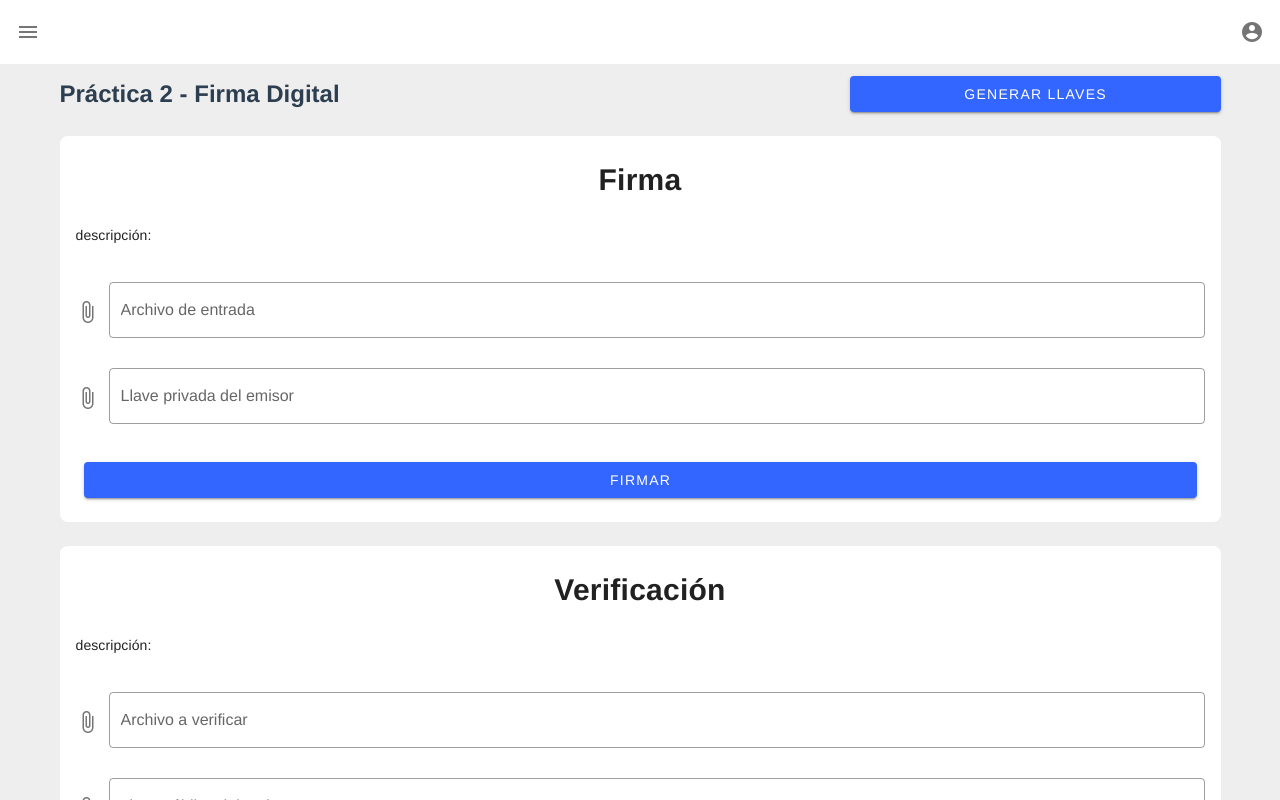
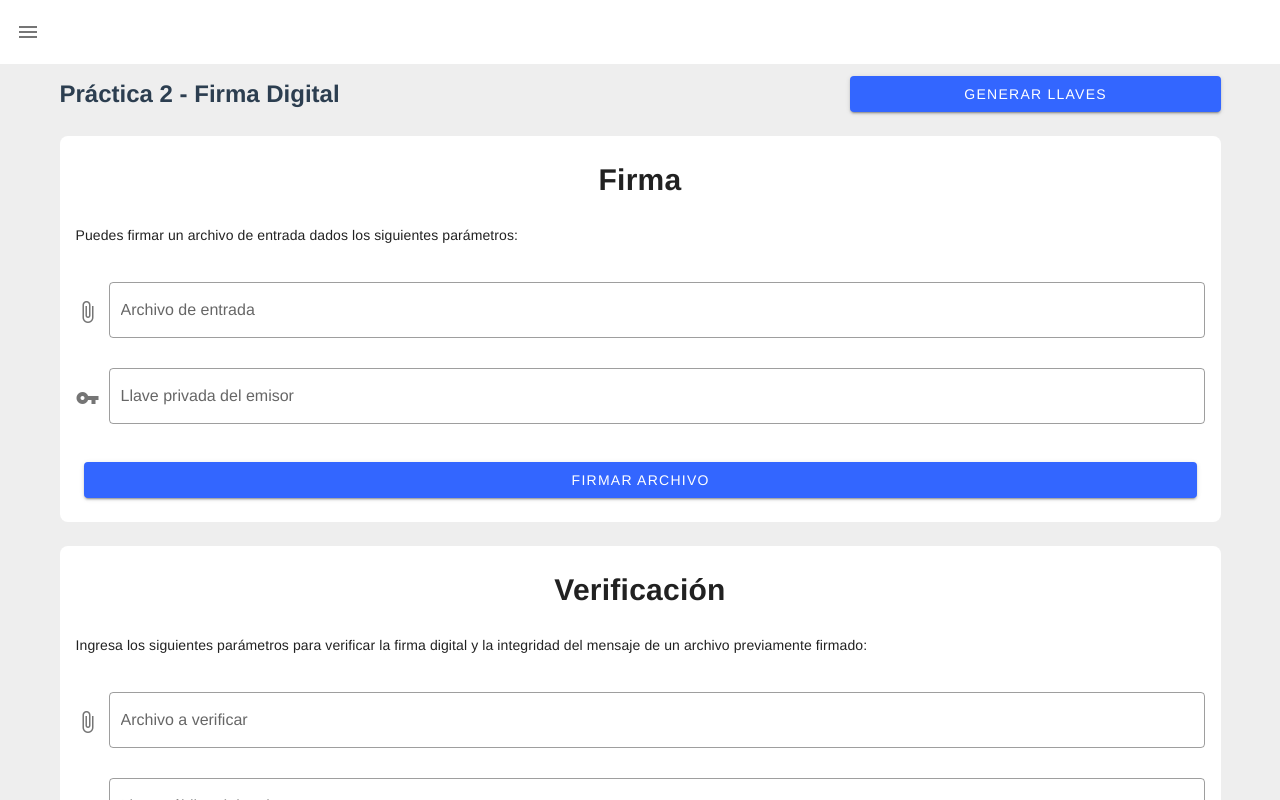
Before and after one commit to CalebBolanos/practicas-cryptography, a Vue app: page /practicas/practica2 in a window 1280 px wide. Shown: the top 800 px of the page. Built offline with nearby package versions, Linux system fonts and the light colour scheme.

Commit message:
snackbar y UI completa

```diff
--- a/src/views/Practicas.vue
+++ b/src/views/Practicas.vue
@@ -31,21 +31,6 @@
 
       <v-spacer></v-spacer>
 
-      <v-menu left bottom>
-        <template v-slot:activator="{ on, attrs }">
-          <v-btn icon v-bind="attrs" v-on="on">
-            <v-avatar size="36">
-              <v-icon dark>mdi-account-circle</v-icon>
-            </v-avatar>
-          </v-btn>
-        </template>
-
-        <v-list>
-          <v-list-item>
-            <v-list-item-title>Cerrar Sesion</v-list-item-title>
-          </v-list-item>
-        </v-list>
-      </v-menu>
     </v-app-bar>
 
     <!-- Sizes your content based upon application components -->
--- a/src/views/practicas/Practica2.vue
+++ b/src/views/practicas/Practica2.vue
@@ -24,8 +24,7 @@
               <span class="text-h5">Generar llaves</span>
             </v-card-title>
             <v-card-text>
-              Puedes descargar las llaves generadas dando clic al botón de
-              guardar
+              Puedes descargar las llaves generadas dando clic a sus respectivos botones
             </v-card-text>
             <v-card-text>
               <v-container>
@@ -95,7 +94,7 @@
             <h2 class="text-2xl font-weight-semibold">Firma</h2>
           </v-card-title>
           <v-card-text>
-            <p class="text--primary mb-1">descripción:</p>
+            <p class="text--primary mb-1">Puedes firmar un archivo de entrada dados los siguientes parámetros:</p>
           </v-card-text>
           <v-form
             ref="formFirma"
@@ -115,6 +114,7 @@
               <v-file-input
                 label="Llave privada del emisor"
                 outlined
+                prepend-icon="mdi-key"
                 accept=".txt"
                 @change="leerLlavePrivada"
                 :rules="reglasArchivo"
@@ -127,13 +127,30 @@
                   block
                   color="primary"
                   @click="verificarCampos()"
-                  >Firmar</v-btn
+                  >Firmar Archivo</v-btn
                 >
                 <v-spacer></v-spacer>
               </v-card-actions>
-              <span class="d-flex align-center justify-center flex-wrap">
-                <!-- <span class="me-2">{{ mensajeCifrado }}</span> -->
-              </span>
+              <v-snackbar
+                v-model="snackbar"
+                :color="colorSnackbar"
+                text
+                elevation="24"
+                :timeout="timeout"
+              >
+                {{ infoSnackbar }}
+
+                <template v-slot:action="{ attrs }">
+                  <v-btn
+                    :color="colorSnackbar"
+                    text
+                    v-bind="attrs"
+                    @click="snackbar = false"
+                  >
+                    Cerrar
+                  </v-btn>
+                </template>
+              </v-snackbar>
             </v-card-text>
           </v-form>
         </v-card>
@@ -146,7 +163,7 @@
             <h2 class="text-2xl font-weight-semibold">Verificación</h2>
           </v-card-title>
           <v-card-text>
-            <p class="text--primary mb-1">descripción:</p>
+            <p class="text--primary mb-1">Ingresa los siguientes parámetros para verificar la firma digital y la integridad del mensaje de un archivo previamente firmado:</p>
           </v-card-text>
           <v-form
             ref="formVerificacion"
@@ -166,6 +183,7 @@
               <v-file-input
                 label="Llave pública del emisor"
                 outlined
+                prepend-icon="mdi-key"
                 accept=".txt"
                 @change="leerLlavePublica"
                 :rules="reglasArchivo"
@@ -178,7 +196,7 @@
                   block
                   color="primary"
                   @click="validarCamposVerificacion()"
-                  >Verificar</v-btn
+                  >Verificar Archivo</v-btn
                 >
                 <v-spacer></v-spacer>
               </v-card-actions>
@@ -210,12 +228,18 @@ export default {
     llavePemPrivada: null,
     llavePrivada: null,
     archivoOriginal: null,
+    nombreArchivo: "",
 
     validVerificacion: true,
     llavePemPublica: null,
     llavePublica: null,
     archivoFirmado: null,
     firmaArchivo: null,
+
+    snackbar: false,
+    infoSnackbar: "",
+    colorSnackbar: "",
+    timeout: 5000,
 
     reglasArchivo: [
       (v) => !!v || "El archivo es requerido",
@@ -302,6 +326,10 @@ export default {
         this.archivoOriginal = "No File Chosen";
         return;
       }
+      this.nombreArchivo = archivo.name.substr(
+        0,
+        archivo.name.lastIndexOf(".")
+      );
 
       /**
        * finalmente, el fileReader se encarga de obtener el contenido del
@@ -356,7 +384,7 @@ export default {
             }
           );
           console.log(contenidoArchivo);
-          this.generarArchivo("firma.txt", contenidoArchivo);
+          this.generarArchivo(this.nombreArchivo + "_s.txt", contenidoArchivo);
         });
     },
 
@@ -435,7 +463,9 @@ export default {
           }
         )
         .then((valid) => {
-          console.log(valid);
+          this.snackbar = true;
+          this.infoSnackbar = valid ? "La firma proporcionada en el archivo es valida" : "La firma o mensaje proporcionado en el archivo no son validos";
+          this.colorSnackbar = valid ? "green accent-4" : "error"
         });
     },
 
```
